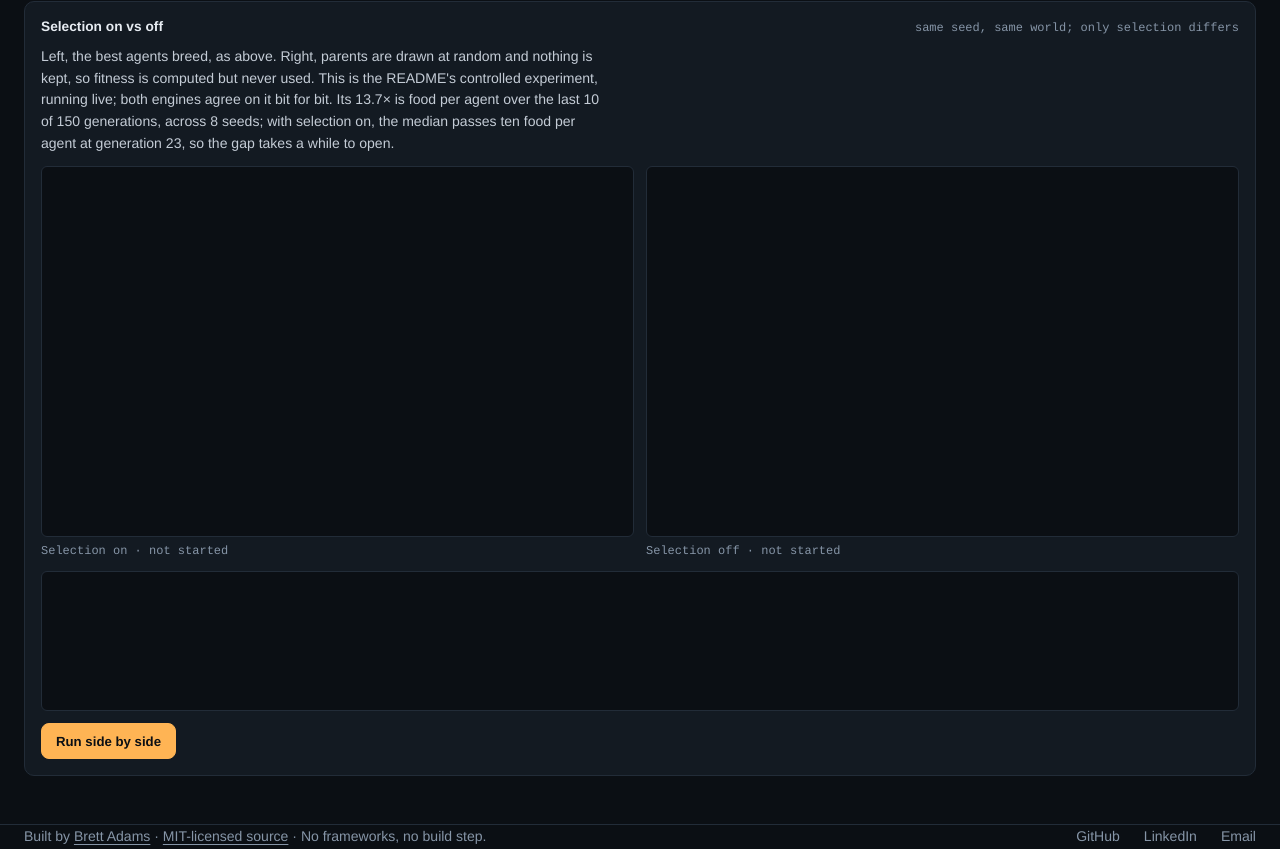
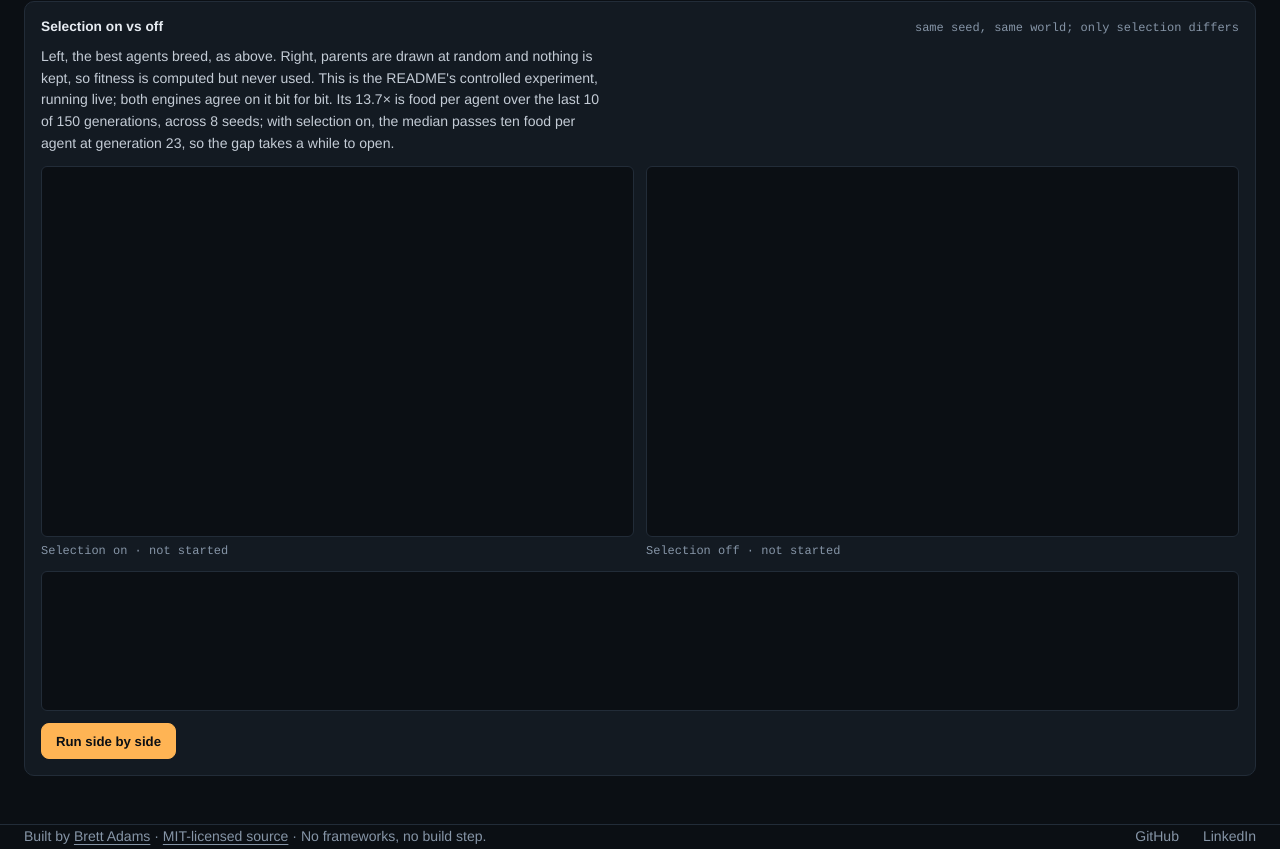
Before and after one commit to brettadams0/neuronet-arena, a website with bundled scripts: page web/index.html in a window 1280 px wide. Shown: the part 1312-2161 px from the top of the page. Built offline with nearby package versions, Linux system fonts and the light colour scheme; files whose address does not match are found by name.

Commit message:
Remove the email address from the demo footer (#10)
The plain-text address is easy for scrapers to harvest. GitHub and
LinkedIn stay as the contact links, matching the portfolio.


Claude-Session: https://claude.ai/code/session_01JQEJsR5AXgfhEtCWBfpcF7

Co-authored-by: Claude <noreply@anthropic.com>

```diff
--- a/web/index.html
+++ b/web/index.html
@@ -176,7 +176,6 @@
     <p class="footer-links">
       <a href="https://github.com/brettadams0">GitHub</a>
       <a href="https://www.linkedin.com/in/bretta/">LinkedIn</a>
-      <a href="mailto:adamsbrett00@gmail.com">Email</a>
     </p>
   </div>
 </footer>
```
